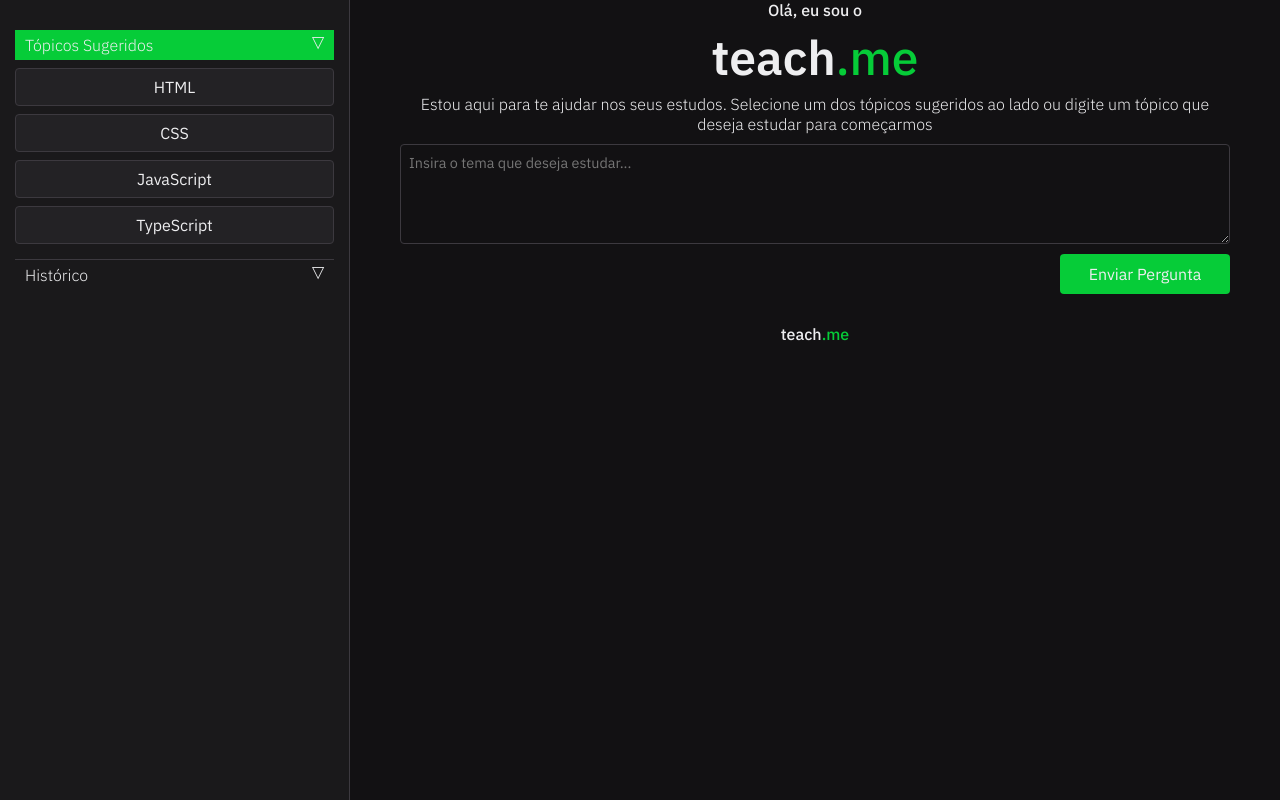
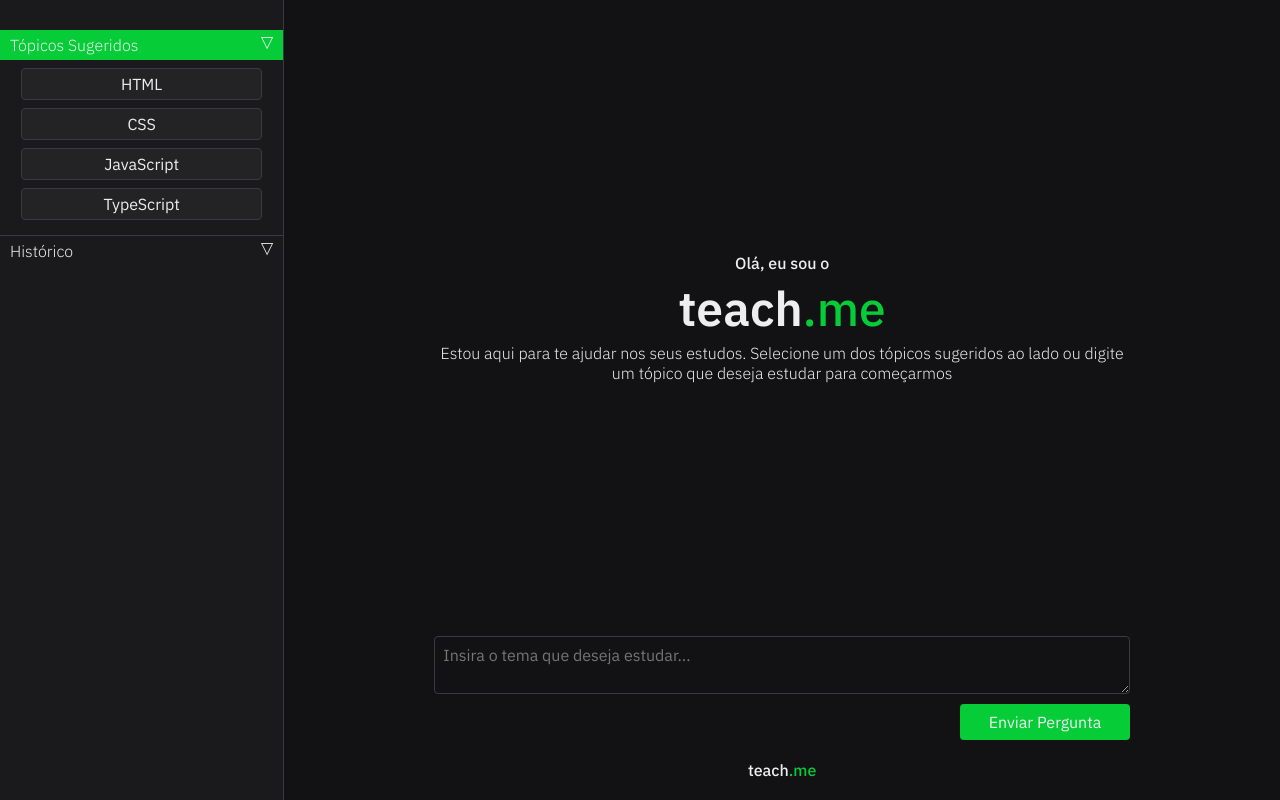
Before and after one commit to Guilherme0Ramalho/MindLoop, a React (Vite) app: page / in a window 1280 px wide. Built offline with nearby package versions, Linux system fonts and the light colour scheme.

Commit message:
ajustes finais

```diff
--- a/src/App.tsx
+++ b/src/App.tsx
@@ -142,7 +142,7 @@ function App() {
                 visible={true}
                 height="30"
                 width="60"
-                color="#d6409f"
+                color="#028322"
                 radius="9"
                 ariaLabel="three-dots-loading"
                 wrapperStyle={{ margin: '30px auto' }}
--- a/src/index.css
+++ b/src/index.css
@@ -16,35 +16,29 @@
   padding: 0;
   border: 0;
   box-sizing: border-box;
+
   font-family: "IBM Plex Sans", sans-serif;
   font-style: normal;
   font-size: 100%;
 }
 
-body, html {
-  width: 100%;
-  min-height: 100vh;
+body {
   background-color: var(--background-primary);
   color: var(--text-color);
 }
 
-/* ===== CONTAINER ===== */
 .container {
+  width: 100%;
+  height: 100vh;
   display: flex;
-  flex-direction: column; /* mobile first */
-  width: 100%;
-  min-height: 100vh;
-  overflow-x: hidden;
 }
 
-/* ===== SIDEBAR ===== */
 .sidebar {
   background-color: var(--foreground-primary);
-  width: 100%;
-  padding: 15px;
-  border-right: none;
-  border-bottom: 1px solid var(--border-primary);
-  flex-shrink: 0;
+  width: 400px;
+  height: 100%;
+  border-right: 1px solid var(--border-primary);
+  padding: 30px 0;
 }
 
 details {
@@ -72,16 +66,17 @@ details summary::after {
 }
 
 details[open] summary::after {
+  content: "△";
+  transition: rotate 200ms ease-out;
   rotate: 180deg;
-  transition: rotate 200ms ease-out;
 }
 
 details button {
   display: block;
-  width: 100%;
-  max-width: 100%;
-  margin: 8px 0 0 0;
-  padding: 8px;
+  width: 85%;
+  margin: 0 auto;
+  margin-top: 8px;
+  padding: 5px;
   background-color: var(--secondary);
   border: 1px solid var(--border-primary);
   border-radius: 4px;
@@ -92,25 +87,22 @@ details button {
   background-color: var(--primary);
 }
 
-/* ===== CONTENT ===== */
 .content {
   width: 100%;
+  height: 100%;
   display: flex;
+  padding: 0 150px;
   flex-direction: column;
-  padding: 15px;
-  flex: 1;
-  overflow-x: hidden;
 }
 
-/* ===== BOX HOME ===== */
 .box-home {
   display: flex;
   flex-direction: column;
   justify-content: center;
   align-items: center;
-  gap: 6px;
+  gap: 4px;
   text-align: center;
-  width: 100%;
+  height: 100%;
 }
 
 .box-home span {
@@ -118,9 +110,8 @@ details button {
 }
 
 .box-home h1 {
-  font-size: 2rem;
+  font-size: 3rem;
   font-weight: 600;
-  word-break: break-word;
 }
 
 .box-home h1 span {
@@ -129,20 +120,17 @@ details button {
 
 .box-home p {
   font-weight: 300;
-  font-size: 0.9rem;
 }
 
-/* ===== BOX INPUT ===== */
 .box-input {
   display: flex;
   flex-direction: column;
   gap: 10px;
-  width: 100%;
-  padding: 10px 0;
 }
 
 .box-input textarea {
-  min-height: 60px;
+  min-height: 40px;
+  height: auto;
   resize: vertical;
   padding: 8px;
   background-color: transparent;
@@ -150,30 +138,41 @@ details button {
   border-radius: 4px;
   outline: none;
   color: var(--text-color);
-  font-size: 0.9rem;
-  width: 100%;
-  max-width: 100%;
 }
 
 .box-input button {
-  width: 100%;
-  padding: 10px;
+  width: 170px;
+  margin-left: auto;
+  padding: 8px;
   border-radius: 4px;
   background-color: var(--primary);
   color: var(--text-color);
 }
 
-/* ===== BOX CHAT ===== */
+.box-footer {
+  width: 100%;
+  padding: 20px;
+}
+
+.box-footer p {
+  text-align: center;
+  font-weight: 500;
+}
+
+.box-footer p span {
+  color: var(--primary);
+}
+
 .box-chat {
   display: flex;
   flex-direction: column;
   gap: 15px;
-  width: 100%;
-  padding-top: 20px;
+  height: 100%;
+  padding-top: 30px;
 }
 
 .box-chat > h1 {
-  font-size: 1.5rem;
+  font-size: 2.5rem;
   font-weight: 400;
 }
 
@@ -181,24 +180,18 @@ details button {
   color: var(--primary);
 }
 
-.question,
-.answer,
-.feedback {
+.question {
   width: 100%;
-  border-radius: 4px;
-  word-break: break-word;
-}
-
-.question {
   background-color: var(--foreground-primary);
   padding: 20px 15px;
   border: 1px solid var(--border-primary);
+  border-radius: 4px;
 }
 
 .question h2 {
   display: flex;
   gap: 8px;
-  font-size: 1.2rem;
+  font-size: 1.5rem;
   align-items: center;
   font-weight: 500;
   margin-bottom: 15px;
@@ -210,8 +203,10 @@ details button {
 }
 
 .answer {
+  width: 100%;
   background-color: var(--foreground-primary);
   border: 1px solid var(--border-primary);
+  border-radius: 4px;
 }
 
 .answer h2 {
@@ -219,7 +214,6 @@ details button {
   background-color: var(--secondary);
   border-bottom: 1px solid var(--border-primary);
   font-weight: 400;
-  font-size: 1.2rem;
 }
 
 .answer p {
@@ -228,13 +222,15 @@ details button {
 }
 
 .feedback {
+  width: 100%;
+  padding: 20px 15px;
   background-color: var(--foreground-secondary);
   border: 1px solid var(--border-secondary);
-  padding: 20px 15px;
+  border-radius: 4px;
 }
 
 .feedback h2 {
-  font-size: 1.5rem;
+  font-size: 1.8rem;
   text-align: center;
   margin-bottom: 20px;
 }
@@ -250,83 +246,16 @@ details button {
 
 .feedback .actions {
   display: flex;
-  flex-direction: column;
   justify-content: center;
-  gap: 10px;
+  gap: 20px;
   padding-top: 20px;
   border-top: 1px solid var(--border-secondary);
 }
 
 .feedback .actions button {
-  width: 100%;
-  padding: 10px;
+  width: 170px;
+  padding: 8px;
   border-radius: 4px;
   background-color: var(--primary);
   color: var(--text-color);
 }
-
-/* ===== BOX FOOTER ===== */
-.box-footer {
-  width: 100%;
-  padding: 20px;
-}
-
-.box-footer p {
-  text-align: center;
-  font-weight: 500;
-}
-
-.box-footer p span {
-  color: var(--primary);
-}
-
-/* ===== RESPONSIVIDADE ===== */
-@media (min-width: 768px) {
-  .container {
-    flex-direction: row;
-    height: 100vh;
-  }
-
-  .sidebar {
-    width: 350px;
-    border-right: 1px solid var(--border-primary);
-    border-bottom: none;
-    padding: 30px 15px;
-  }
-
-  .content {
-    padding: 0 50px;
-  }
-
-  .box-home h1 {
-    font-size: 3rem;
-  }
-
-  .box-home p {
-    font-size: 1rem;
-  }
-
-  .box-chat > h1 {
-    font-size: 2.5rem;
-  }
-
-  .question h2,
-  .answer h2,
-  .feedback h2 {
-    font-size: 1.5rem;
-  }
-
-  .box-input textarea {
-    min-height: 100px;
-  }
-
-  .box-input button {
-    width: 170px;
-    align-self: flex-end;
-  }
-
-  .feedback .actions {
-    flex-direction: row;
-    gap: 20px;
-  }
-}
```
